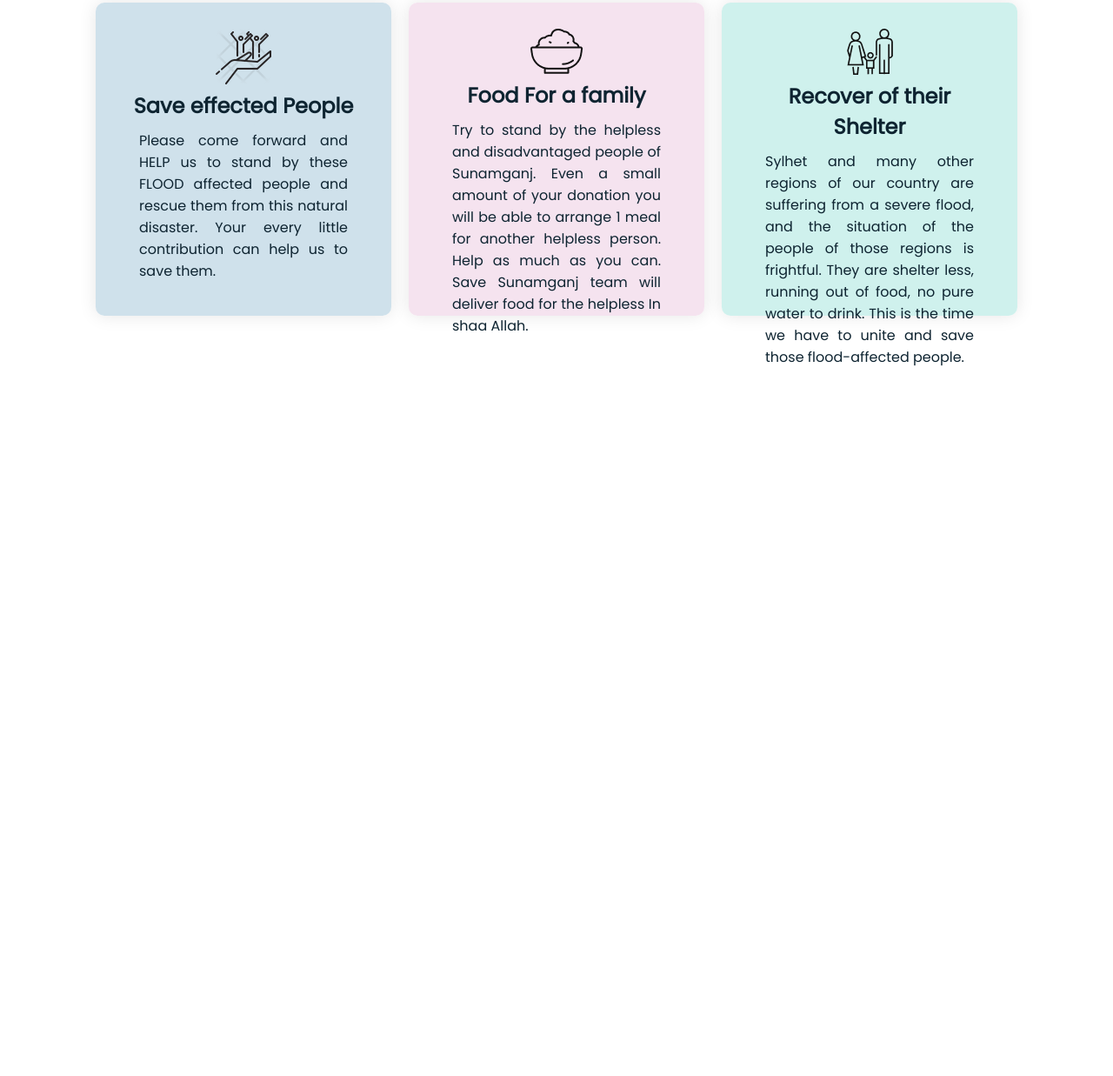
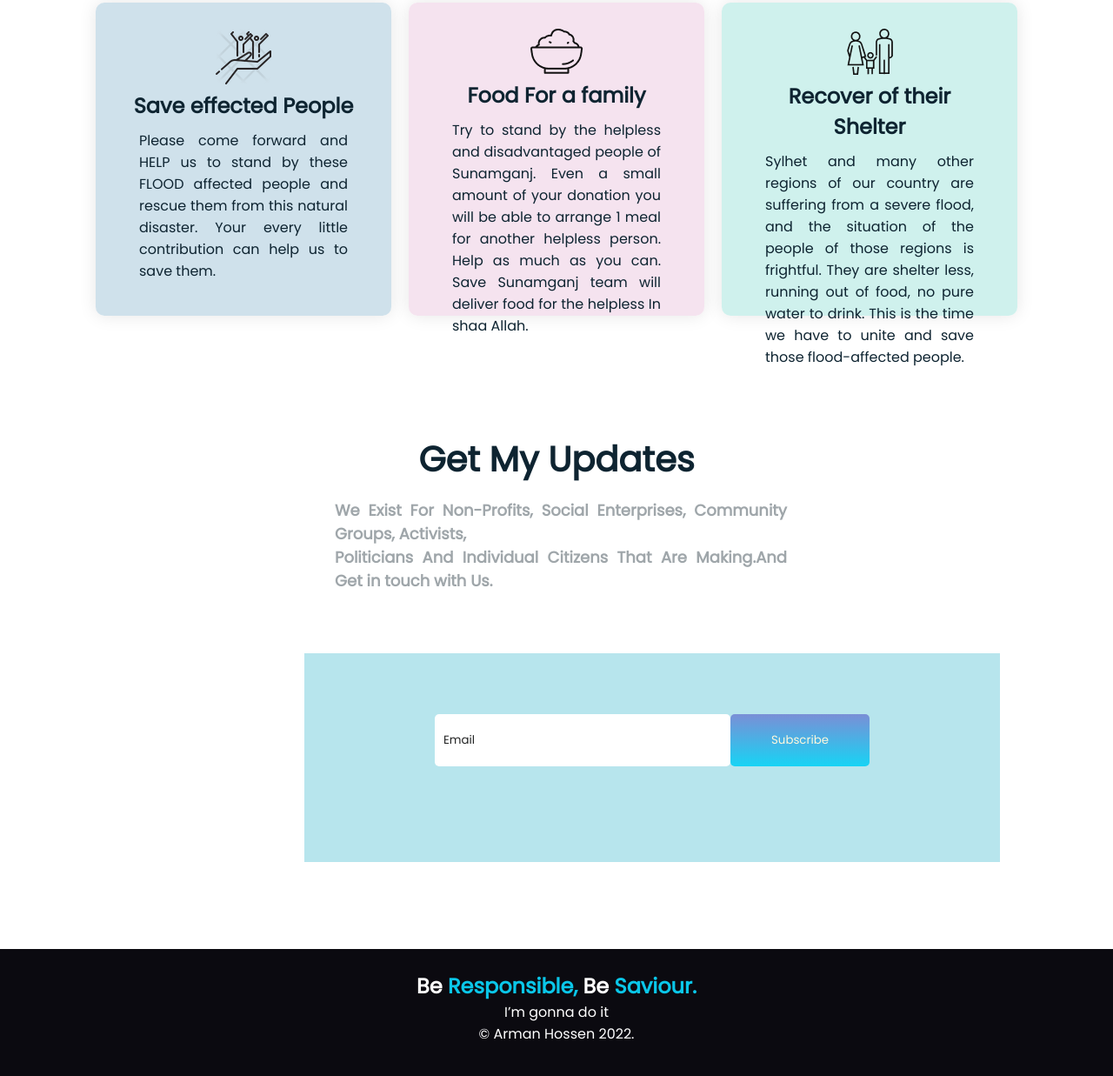
Before and after one commit to Arman-Hossen/donate-today, a plain HTML site: page index.html in a window 1280 px wide. Shown: the part 1563-2800 px from the top of the page at 87% size. Before the commit the page ends 1996 px from the top, so only its background shows below. Drawn offline with Linux system fonts and the light colour scheme.

Commit message:
footer commit

```diff
--- a/index.html
+++ b/index.html
@@ -77,6 +77,21 @@
         </div>
 
     </section>
+    <section class="get-updates">
+        <h1 class="h1tag">Get My Updates</h1>
+        <p class="paragraph">We Exist For Non-Profits, Social Enterprises, Community Groups, Activists, <br> Politicians And Individual Citizens That Are Making.And Get in touch with Us.</p>
+        <form action="" class="contact-form">
+            <input type="email" id="email" value="Email"><input type="submit" id="submit" value="Subscribe">
+        </form>
+
+    </section>
+    <footer>
+        <br>
+        <h2> Be <span class="span-footer">Responsible, </span> Be <span class="span-footer">Saviour.</span></h2>
+        <p>I’m gonna do it</p>
+        <p> © Arman Hossen 2022.</p>
+
+     </footer>
 
 </body>
 </html>
--- a/style.css
+++ b/style.css
@@ -40,7 +40,7 @@
 }
 .click-btn{
     text-decoration: none;
-    background-image: linear-gradient(rgb(122, 143, 214), rgba(11, 210, 245, 0.949));
+    background-image: linear-gradient(rgb(122, 143, 212), rgba(11, 210, 245, 0.949));
     border-radius: 15px;
     color: cornsilk;
     font-weight: 700;
@@ -142,3 +142,52 @@
     text-align: justify;
     padding: 10px;
 }
+.contact-form{
+    width: 800px;
+    height: 100px;
+    padding: 70px 0;
+    text-align: center;
+    margin: 20px 350px;
+    /*background-color: rgb(183, 229, 237);*/
+     background-color: rgb(183, 229, 237);
+
+
+
+}
+#email{
+    height: 40px;
+    width: 40%;
+    border-radius: 5px;
+    padding: 10px;
+    color: rgb(35, 36, 36);
+    background-color: #ffff;
+    border-style: none;
+}
+#submit{
+    height: 60px;
+    border-radius: 5px;
+    width: 20%;
+    background-image: linear-gradient(rgb(122, 143, 214), rgba(11, 210, 245, 0.949));
+    color: cornsilk;
+    border-style: none;
+
+}
+footer {
+    margin-top: 100px;
+    text-align: center;
+    background-color: #0b0a10;
+    height: 200px;
+    color: #ffff;
+}
+footer span{
+    color:rgba(11, 210, 245, 0.949);
+}
+footer h2 {
+    color: #ffff;
+
+}
+footer p{
+
+    color: #ffff;
+
+}
```
